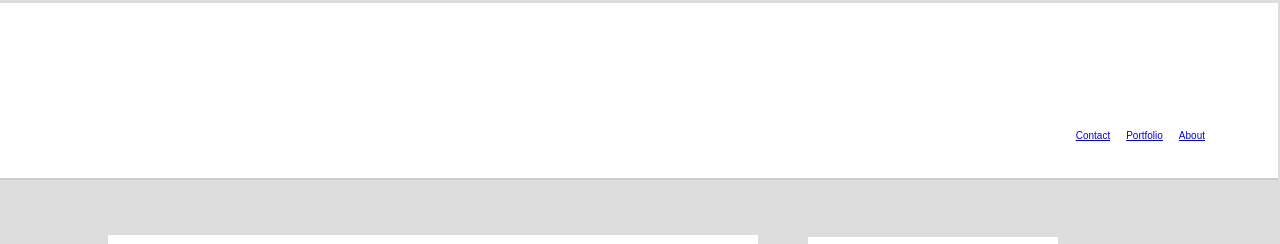
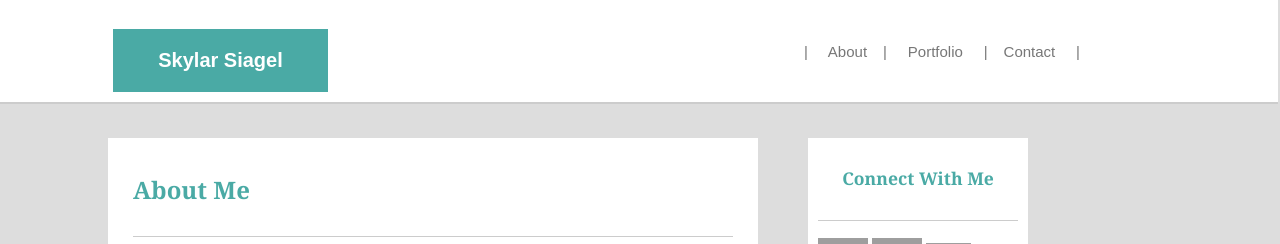
Before and after one commit to Skylarann725/Basic-Portfolio, a PHP site: page / in a window 1280 px wide. Shown: the top 244 px of the page. Run offline with PHP 8.4, Linux system fonts and the light colour scheme; grey boxes are pictures that could not be loaded.

Commit message:
added files

```diff
--- a/assets/css/style.css
+++ b/assets/css/style.css
@@ -5,6 +5,13 @@ body {
 }
 
 h1 {
+	color: white;
+    background-color: #4aaaa5;
+    margin-right: 950px;
+    text-align: center;
+    margin-top: 31px;
+    padding: 20px;
+    margin-left: 115px;
 
 }
 
@@ -14,6 +21,7 @@ h2 {
 	text-align: left;
 	border-bottom: 1px solid #cccccc;
 	padding-bottom: 30px;
+	margin-top: 10px;
 }
 
 h3 {
@@ -70,15 +84,16 @@ p {
 }
 
 .header {
-	position: relative;
-	background-color: #ffffff;
-	color: #ffffff;
-	text-align: left;
-	font-size: 10px;
+	position: fixed;
+    background-color: #ffffff;
+    color: #ffffff;
+    text-align: left;
+    font-size: 10px;
     padding: 0;
-	margin-bottom: 20px;
+    /* margin-bottom: 10px; */
     border-bottom: 2px solid #cccccc;
-    line-height: 4.5em;
+    /* line-height: 4.5em; */
+    height: 13%;
     margin-left: -10px;
     margin-top: -10px;
     width: 100%;
@@ -86,8 +101,10 @@ p {
 
 ul {
     list-style-type: none;
-    margin: 15px;
-    padding: 50px;
+    margin-top: -80px;
+    padding: 10px;
+    margin-right: 180px;
+    font-size: 15px;
 }
 
 li {
@@ -95,8 +112,11 @@ li {
 }
 
 li a {
-    display: inline;
+    display: block;
+    background-color: white;
+    color: #777777;
     padding: 8px;
+    text-decoration: none;
 }
 
 .footer {
--- a/index.html
+++ b/index.html
@@ -11,11 +11,11 @@
 	<div class="header">
 		<header>
 			<h1>Skylar Siagel</h1>
-		<ul>
-  			<li><a href="#home">About</a></li>
- 			<li><a href="#news">Portfolio</a></li>
- 			<li><a href="#contact">Contact</a></li>
-		</ul>
+			<ul>
+  				<li><a href="#contact">Contact &nbsp &nbsp |</a></li>
+ 				<li><a href="#portfolio">| &nbsp &nbsp Portfolio &nbsp &nbsp |</a></li>
+ 				<li><a href="#about">| &nbsp &nbsp About</a></li>
+			</ul>
 		</header>
 	</div>
 
@@ -29,17 +29,23 @@
 			<div class="profilepicture">
 			<img align="left" src="https://scontent.ftpa1-1.fna.fbcdn.net/v/t31.0-8/13227527_10209109195437218_3201880973784527707_o.jpg?oh=e1022b62852a5f4b626f86bb1c6a856b&oe=591817E9" width="200" height="200"></div>
 
-			<p>Hello all! My name is Skylar. I am 25 years old and super excited to start my web development journey! I am currently a paralegal at a law firm. I have a bachelors degree in Psychology from the University of Central Florida. I have a cat named Simba. On the weekends, I like to go wake-boarding and wake-surfing.</p>
+			<div class="firstparagraph">
+			<p>Hello all! My name is Skylar. I am 25 years old and super excited to start my web development journey! This is my very first project! Let me tell you a little bit about myself. I was born and raised in Florida in a small town called Jupiter. When I was 18 I moved up to Orlando to go to the University of Central Florida, where I received my Bachelors degree in Psychology. I am currently a paralegal at a law firm. I have an adorable cat named Simba who can be very mischievous sometimes. I love him all the same though.</p></div>
+
+			<div class="secondparagraph">
+			<p>On the weekends, I like to go wake-boarding and wake-surfing. I also like to visit the theme parks, since I live so close to them. My other hobbies include reading and taking longs walks on a moonlit beach!</p></div>
 
 		</div>
 	</div>
 
 		<div class="sidebar">
 			<h3>Connect With Me</h3>
+
 			<a href="https://github.com/Skylarann725" target="_blank"><img src="https://cdn3.iconfinder.com/data/icons/free-social-icons/67/github_square_black-128.png" width="50" height="50"><a>
 			<a href="https://www.linkedin.com/in/skylar-siagel-746070107/" target="_blank"><img src="https://cdn3.iconfinder.com/data/icons/free-social-icons/67/linkedin_square_color-128.png" width="50" height="50"></a>
 			<a href="http://stackoverflow.com/users/7402740/sky" target="_blank"><img src="https://cdn2.iconfinder.com/data/icons/social-flat-buttons-3/512/overflow-128.png" width="45" height="45"></a>
 		</div>
+
 
 
 	<div class="footer">
```
Also changed, not shown: other parts of assets/css/style.css (+16 -10 lines).
